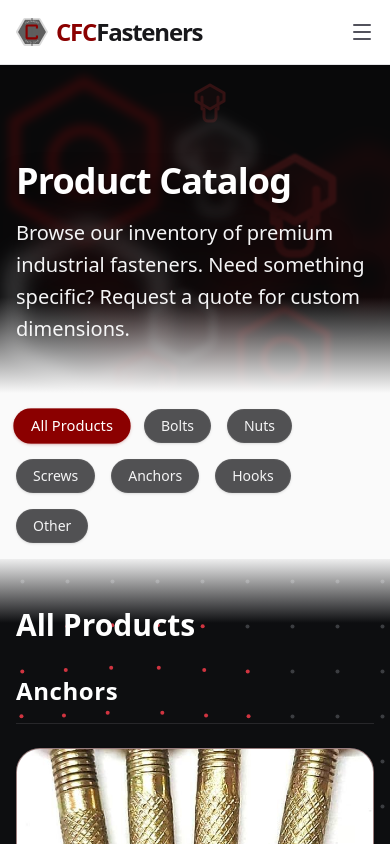
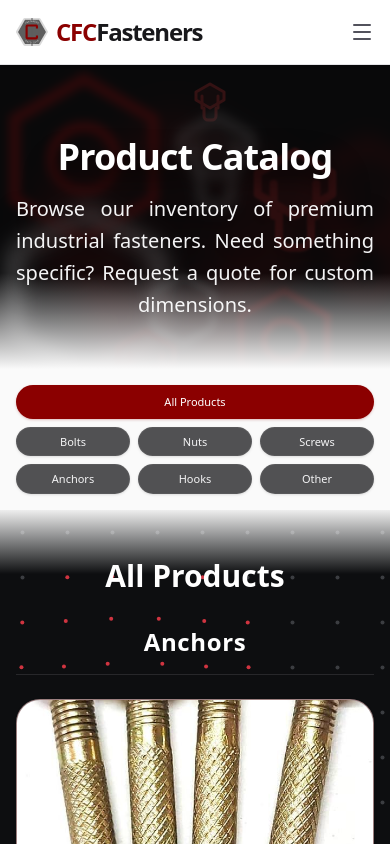
Before and after one commit to xjaskiratx/CFCFasteners, a Next.js app: page /catalog in a window 390 px wide. Shown: the top 844 px of the page. Built offline with nearby package versions, Linux system fonts and the light colour scheme.

Commit message:
Refactored catalog page responsive grid and fixed search bar hydration

```diff
--- a/src/app/catalog/page.tsx
+++ b/src/app/catalog/page.tsx
@@ -49,11 +49,11 @@ export default async function CatalogPage({
                 <div className="mx-auto max-w-7xl px-4 sm:px-6 lg:px-8 relative z-10">
                     <div className="flex flex-col gap-6 drop-shadow-[0_10px_10px_rgba(0,0,0,0.8)]">
                         {/* Full Width Hero Text */}
-                        <div className="w-full">
-                            <h1 className="text-4xl font-extrabold tracking-tight sm:text-5xl text-white drop-shadow-2xl">
+                        <div className="w-full max-sm:-mt-6">
+                            <h1 className="text-4xl font-extrabold tracking-tight sm:text-5xl text-white drop-shadow-2xl max-sm:text-center">
                                 Product Catalog
                             </h1>
-                            <p className="mt-4 text-xl leading-8 text-zinc-100 drop-shadow-lg font-medium max-w-3xl">
+                            <p className="mt-4 text-xl leading-8 text-zinc-100 drop-shadow-lg font-medium max-w-3xl max-sm:text-justify max-sm:[text-align-last:center]">
                                 Browse our inventory of premium industrial fasteners. Need something specific? Request a quote for custom dimensions.
                             </p>
                         </div>
@@ -68,17 +68,18 @@ export default async function CatalogPage({
             <div className="sticky top-16 z-40 bg-zinc-50/95 dark:bg-black/95 backdrop-blur-md py-4 transition-colors">
                 <div className="mx-auto max-w-7xl px-4 sm:px-6 lg:px-8">
                     {/* Left Aligned Categories */}
-                    <div className="flex items-center gap-2">
+                    <div className="flex items-center gap-2 max-sm:w-full">
                         <Filter size={18} className="text-zinc-500 hidden sm:block" />
                         <span className="text-sm font-medium text-zinc-700 dark:text-zinc-300 mr-2 hidden sm:block">Category:</span>
-                        <div className="flex flex-wrap gap-4">
+                        <div className="flex flex-wrap gap-4 max-sm:grid max-sm:grid-cols-3 max-sm:gap-2 max-sm:w-full">
                             {categories.map((cat) => (
                                 <Link
                                     key={cat.id}
                                     href={`/catalog?category=${cat.id}`}
-                                    className={`px-4 py-1.5 rounded-full text-sm font-medium transition-all duration-300 transform shadow-sm border cursor-pointer ${activeCategory === cat.id
-                                        ? "bg-primary text-white border-transparent shadow-md shadow-primary/20 scale-105"
-                                        : "bg-zinc-800/80 text-zinc-100 border-white/5 hover:bg-primary hover:border-transparent hover:shadow-md hover:shadow-primary/20 hover:scale-105"
+                                    className={`px-4 py-1.5 rounded-full text-sm font-medium transition-all duration-300 transform shadow-sm border cursor-pointer max-sm:w-full max-sm:text-center max-sm:px-2 max-sm:text-[11px] ${cat.id === "all" ? "max-sm:col-span-3 max-sm:text-sm max-sm:py-2" : ""
+                                        } ${activeCategory === cat.id
+                                            ? "bg-primary text-white border-transparent shadow-md shadow-primary/20 sm:scale-105"
+                                            : "bg-zinc-800/80 text-zinc-100 border-white/5 hover:bg-primary hover:border-transparent hover:shadow-md hover:shadow-primary/20 sm:hover:scale-105"
                                         }`}
                                 >
                                     {cat.name}
@@ -97,7 +98,7 @@ export default async function CatalogPage({
                 <div className="mx-auto max-w-7xl px-4 sm:px-6 lg:px-8 pt-12 pb-24 relative z-10">
                     {/* Active Category Title */}
                     <div className="mb-8">
-                        <h2 className="text-3xl font-bold text-white capitalize">
+                        <h2 className="text-3xl font-bold text-white capitalize max-sm:text-center">
                             {activeCategoryName}
                         </h2>
                     </div>
@@ -117,8 +118,8 @@ export default async function CatalogPage({
 
                                     return (
                                         <div key={cat.id}>
-                                            <div className="mb-6 border-b border-zinc-800 pb-4">
-                                                <h3 className="text-2xl font-bold text-white tracking-wide">
+                                            <div className="mb-6 border-b border-zinc-800 pb-4 max-sm:text-center">
+                                                <h3 className="text-2xl font-bold text-white tracking-wide max-sm:text-center">
                                                     {cat.name}
                                                 </h3>
                                             </div>
--- a/src/components/SearchBar.tsx
+++ b/src/components/SearchBar.tsx
@@ -68,12 +68,13 @@ export default function SearchBar() {
 
     return (
         <div className="relative w-full">
-            <form onSubmit={handleSearch} className="relative mt-4 w-full flex items-center">
+            <form onSubmit={handleSearch} className="relative mt-4 w-full flex items-center" suppressHydrationWarning>
                 <div className="relative w-full shadow-2xl rounded-full group">
                     <div className="absolute inset-y-0 left-0 flex items-center pl-5 pointer-events-none z-10">
                         <Search className={`w-5 h-5 transition-colors duration-300 ${isFocused ? 'text-primary' : 'text-zinc-400'}`} />
                     </div>
                     <input
+                        suppressHydrationWarning
                         type="search"
                         value={query}
                         onChange={(e) => setQuery(e.target.value)}
```
